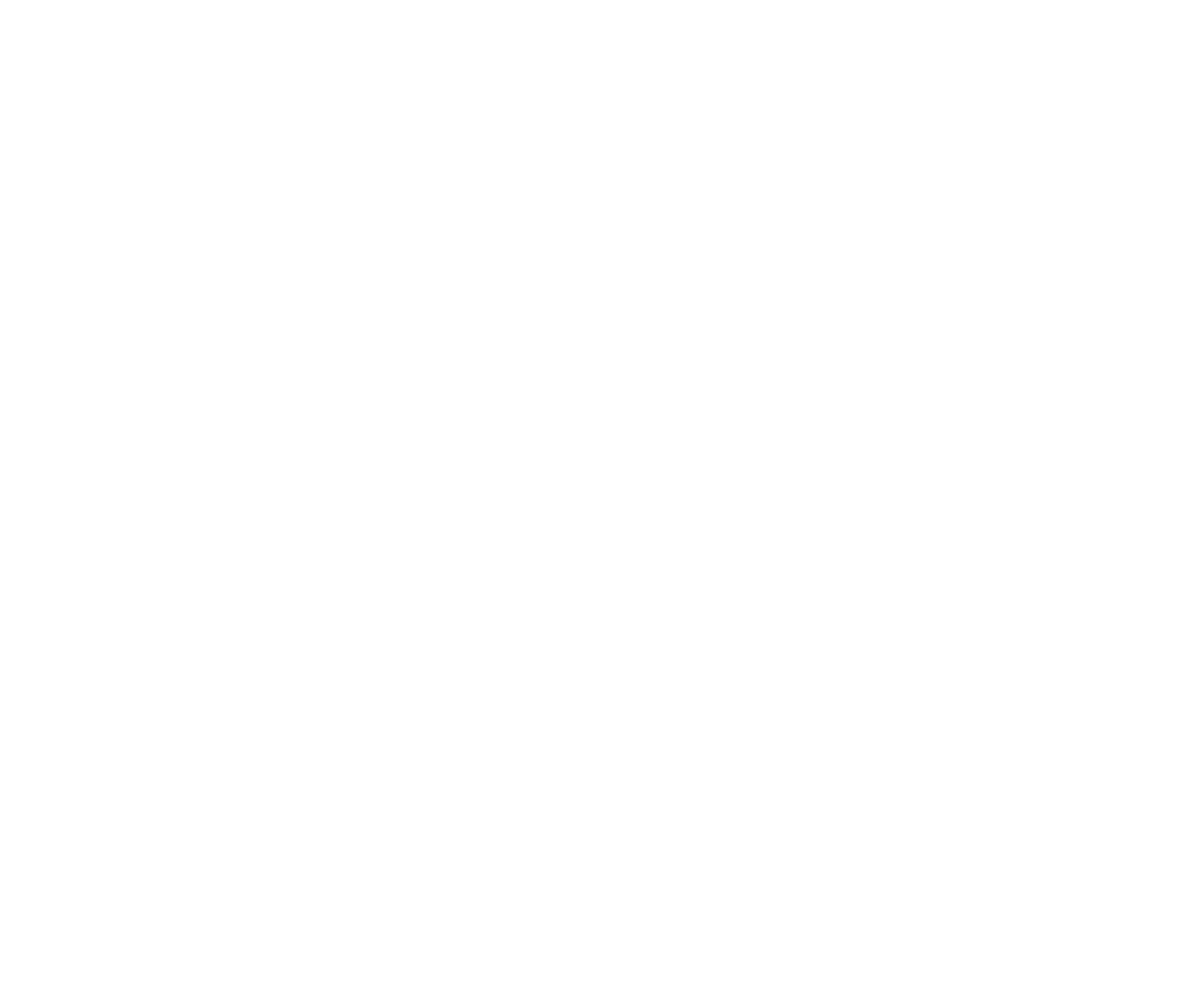
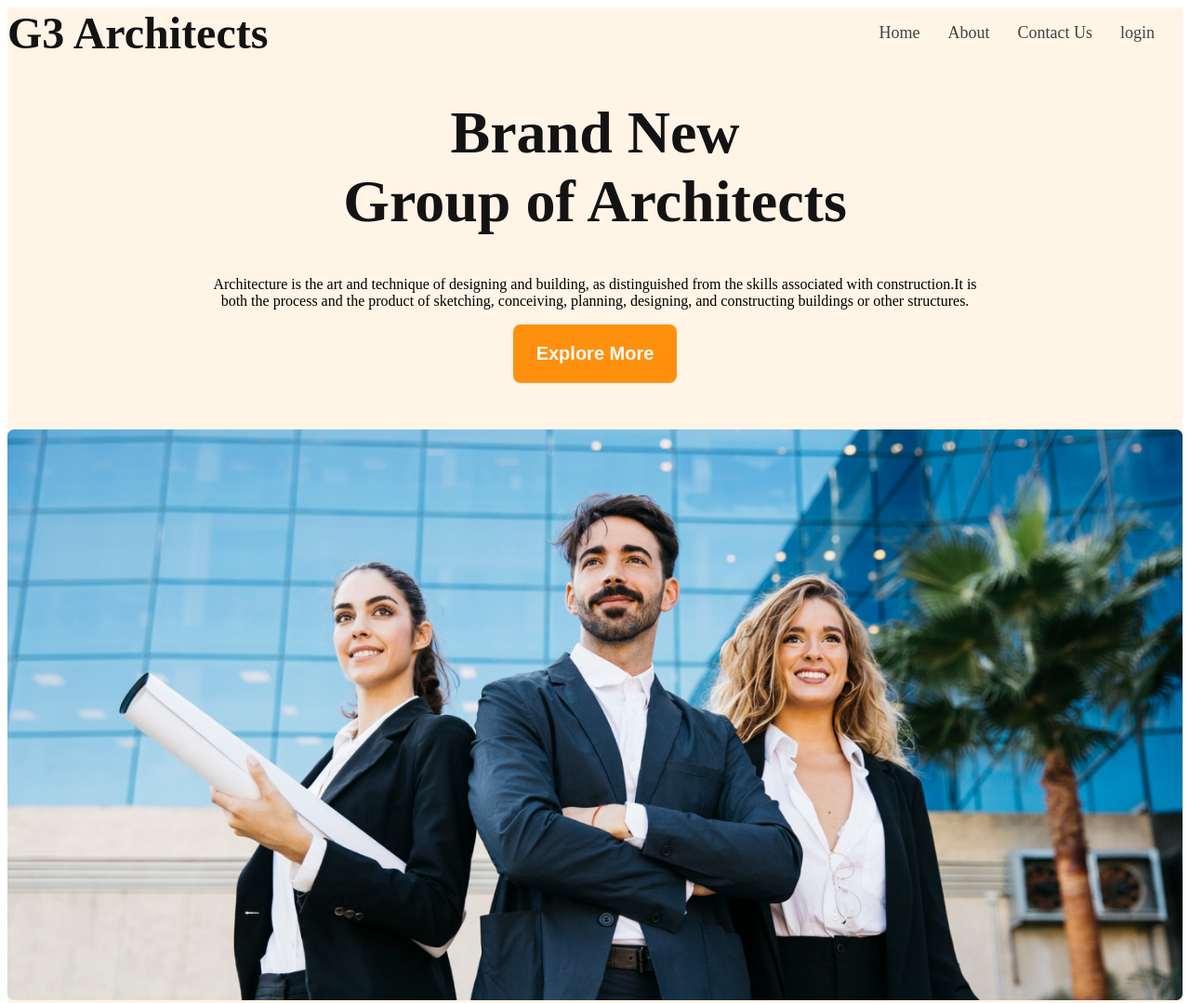
Before and after one commit to Abrar-e/G3-Architects, a plain HTML site: page index.html in a window 1280 px wide. Shown: the top 1079 px of the page at 93% size. Before the commit the page ends 800 px from the top, so only its background shows below. Drawn offline with Linux system fonts and the light colour scheme.

Commit message:
added a commit

```diff
--- a/index.html
+++ b/index.html
@@ -8,9 +8,25 @@
 </head>
 <body>
     <header>
-        <nav class="navbar">
-            <h2 class="nav-title"></h2>
-        </nav>
+        <nav class="navbar display-flex">
+            <h3 class="nav-title dark-01">G3 Architects</h3>
+                 <ul class="nav-links display-flex">
+                    <li class="nav-item"><a href="" class="links dark-02">Home</a></li>
+                    <li class="nav-item"><a href="" class="links dark-02">About</a></li>
+                    <li class="nav-item"><a href="" class="links dark-02">Contact Us</a></li>
+                    <li class="nav-item"><a href="" class="links dark-02">login</a></li>
+                </ul>
+         </nav>
+         <div class="banner">
+            <div class="banner-content">
+                <h1 class="banner-title dark-01">Brand New <br> Group of Architects</h1>
+                <p class="banner-description"> Architecture is the art and technique of designing and building,
+                     as distinguished from the skills associated with construction.It is both the process and the
+                     product of sketching, conceiving, planning, designing, and constructing buildings or other structures.</p>
+                      <button class="btn-primary">Explore More</button>
+            </div>
+                      <img class="banner-img" src="images/banner.png" alt="" class="banner-img">
+         </div>
     </header>
     <main>
 
--- a/styles/styles.css
+++ b/styles/styles.css
@@ -0,0 +1,88 @@
+ @import url('https://fonts.googleapis.com/css2?family=Work+Sans:ital,wght@0,100..900;1,100..900&display=swap');
+
+
+.work-sans-font{
+  font-family: "Work Sans", serif;
+  font-optical-sizing: auto;
+  font-weight: 400;
+  font-style: normal;
+}
+
+/* shared style */
+.display-flex{
+    display: flex;
+}
+.dark-01{
+    color: rgba(19, 19, 19, 1);
+}
+.dark-02{
+    color: rgba(66, 66, 66, 1);
+}
+.dark-03{
+    color: rgba(114, 114, 114, 1);
+}
+h3{
+    margin: 0;
+}
+.btn-primary{
+    border-radius: 8px;
+    background: rgb(255, 144, 14);
+    border: none;
+    padding: 20px 25px;
+    font-size: 1.25rem;
+    font-weight: 600;
+    color: rgba(255, 255, 255, 1);
+}
+
+
+/* header styles */
+header{
+    background-color: rgba(255, 144, 14, 0.1);
+ }
+.navbar{
+    justify-content: space-between;
+    align-items: center;
+}
+.nav-title{
+    font-size: 3rem;
+    font-weight: bold;
+}
+.nav-item{
+    list-style: none;
+    margin-right: 30px;
+
+}
+.links{
+    text-decoration: none;
+    font-size: 18px;
+    font-weight: 500;
+}
+.navbar, .banner{
+    max-width: 1440px;
+    margin: 0 auto;
+}
+
+.banner-content{
+    max-width: 850px;
+    margin: 0 auto;
+    text-align: center;
+    margin-bottom: 50px;
+}
+.banner-title{
+    font-size: 4rem;
+    font-weight: bold;
+}
+.banner-description{
+    font-size: 1rem;
+    font-weight: 400;
+}
+.banner-img{
+    width: 100%;
+}
+
+/* responsive media query */
+@media screen and (max-width:576px) {
+    .navbar{
+        flex-direction: column;
+    }
+}
```
